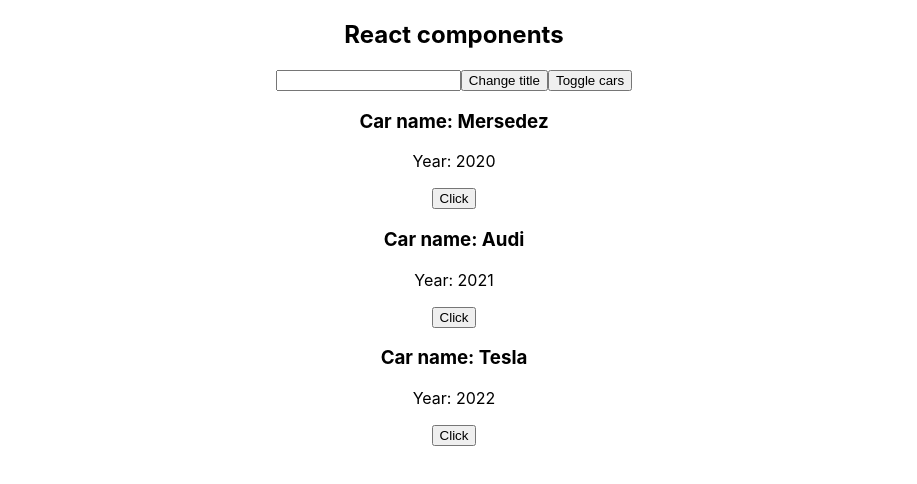
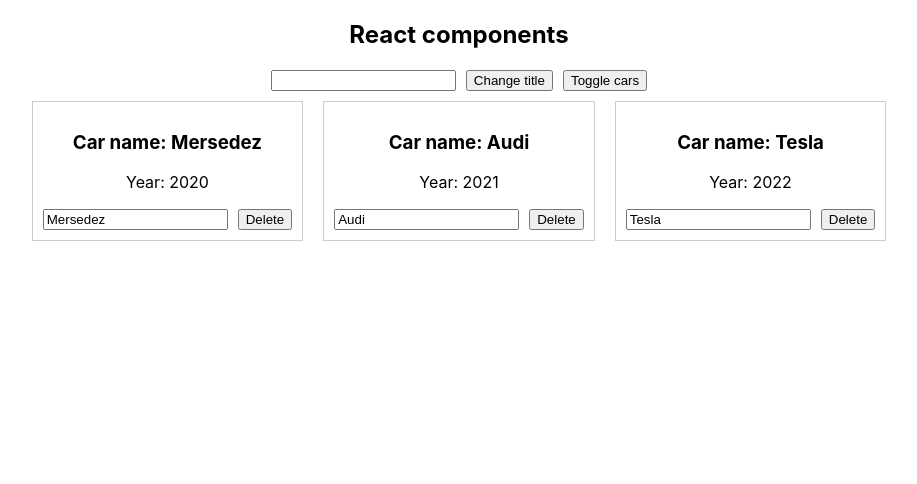
Before and after one commit to V-tyna/React-Trainings, a React (Create React App) app in the folder react-trainings/: page / in a window 1280 px wide. Both pictures are taken after a click on the button "Toggle cars". Shown: the top 484 px of the page, without its empty margins (186-1103 px from the left). Built offline with nearby package versions, Linux system fonts and the light colour scheme.

Commit message:
Dynamic lists: changing and deleting elements

```diff
--- a/react-trainings/src/App.js
+++ b/react-trainings/src/App.js
@@ -20,6 +20,24 @@ class App extends Component {
     });
   };
 
+  changeCarNameHandler = (nameFromInput, index) => {
+    const car = this.state.cars[index];
+    car.name = nameFromInput;
+    const clonedCarrsArr = [...this.state.cars];
+    clonedCarrsArr[index] = car;
+    this.setState({
+      cars: clonedCarrsArr
+    })
+  }
+
+  deleteCarHandler = (index) => {
+    const cloneCars = this.state.cars.concat();
+    cloneCars.splice(index, 1);
+    this.setState({
+      cars: cloneCars
+    })
+  }
+
   toggleCarsHandler = () => {
     this.setState({
       showCars: !this.state.showCars
@@ -35,7 +53,8 @@ class App extends Component {
 
   render() {
     const divStyle = {
-      textAlign: "center",
+      textAlign: 'center',
+      marginLeft: '10px'
     };
 
     let cars = null;
@@ -46,7 +65,8 @@ class App extends Component {
             key={index}
             name={car.name}
             year={car.year}
-            onChangeTitile={() => this.changeTitleHandler(car.name)}
+            onChangeCarName={(e) => this.changeCarNameHandler(e.target.value, index)}
+            onDeleteCar={this.deleteCarHandler.bind(this, index)}
           />
         );
       })
@@ -54,15 +74,18 @@ class App extends Component {
 
     return (
       <div style={divStyle}>
-        <h2>{this.state.pageTitle}</h2>
+        <div>
+           <h2>{this.state.pageTitle}</h2>
         <input type="text" onChange={this.handleInput} />
 
-        <button onClick={this.changeTitleHandler.bind(this, "Changed")}>
+        <button style={divStyle} onClick={this.changeTitleHandler.bind(this, "Changed")}>
           Change title
         </button>
-        <button onClick={this.toggleCarsHandler}>
+        <button style={divStyle} onClick={this.toggleCarsHandler}>
           Toggle cars
         </button>
+        </div>
+
 
         { cars }
 
--- a/react-trainings/src/Car/Car.js
+++ b/react-trainings/src/Car/Car.js
@@ -2,10 +2,19 @@ import React from 'react';
 
 function Car(props) {
     return (
-        <div>
+        <div style={{
+            border: '1px solid #ccc',
+            marginTop: '10px',
+            display: 'inline-block',
+            padding: '10px',
+            margin: '10px'
+        }}>
             <h3>Car name: {props.name}</h3>
             <p>Year: {props.year}</p>
-            <button onClick={props.onChangeTitile}>Click</button>
+            <input type="text" onChange={props.onChangeCarName} value={props.name}/>
+            <button style={{
+                marginLeft: '10px'
+            }} type='button' onClick={props.onDeleteCar}>Delete</button>
         </div>
     )
 }
```
